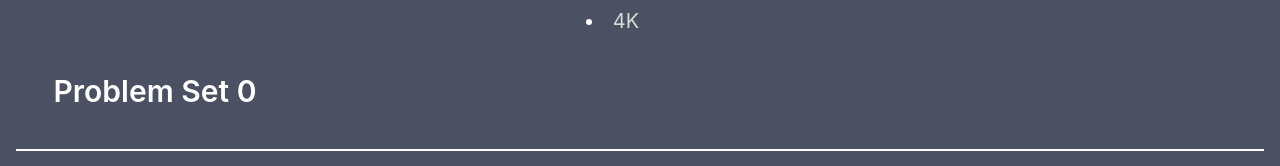
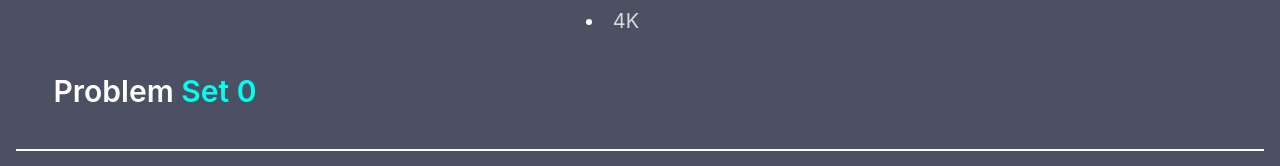
Before and after one commit to M-Hafez22/cs50x-concept, a React (Create React App) app: page /week/0 in a window 1280 px wide. Shown: the part 1296-1462 px from the top of the page. Built offline with nearby package versions, Linux system fonts and the light colour scheme.

Commit message:
Highlights the problem link

```diff
--- a/src/components/WeekContent.js
+++ b/src/components/WeekContent.js
@@ -27,7 +27,7 @@ function WeekContent({weekNumber}) {
                     href={`https://cs50.harvard.edu/x/2020/psets/${weekNumber}/`}
                     className='week-content-header'
                     >
-                    Problem Set {weekNumber} { finalWeek && " (Choose your Track)"}
+                    Problem <span>Set {weekNumber} { finalWeek && " (Choose your Track)"}</span>
                 </a>
             </div>
         </div>
--- a/src/style/_weekContent.scss
+++ b/src/style/_weekContent.scss
@@ -8,13 +8,14 @@
         color:darken($clrLight, 15);
     }
 
+    span{
+        color: $accent;
+    }
+
     header{
         font-size: 0.75em;
         margin-bottom: 1.25em;
 
-        span{
-            color: $accent;
-        }
     }
 
     .week-content-header{
```
